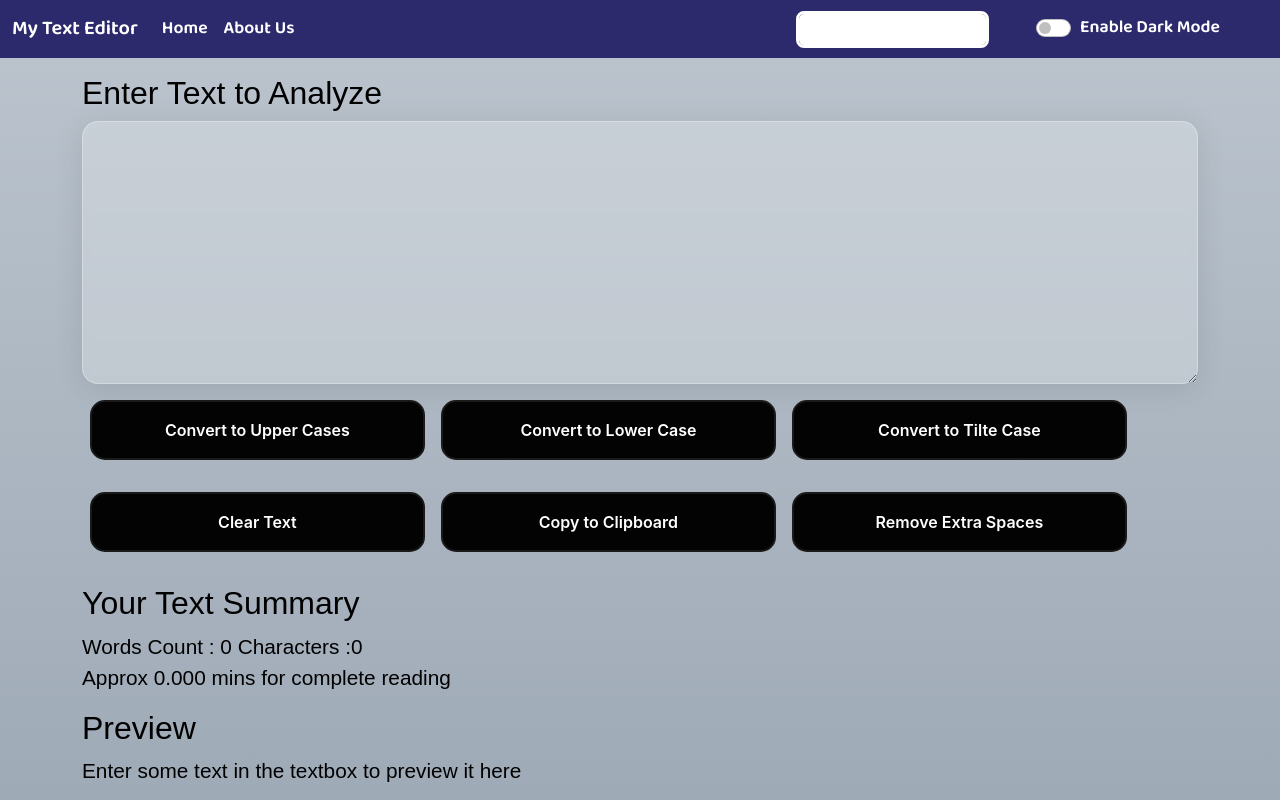
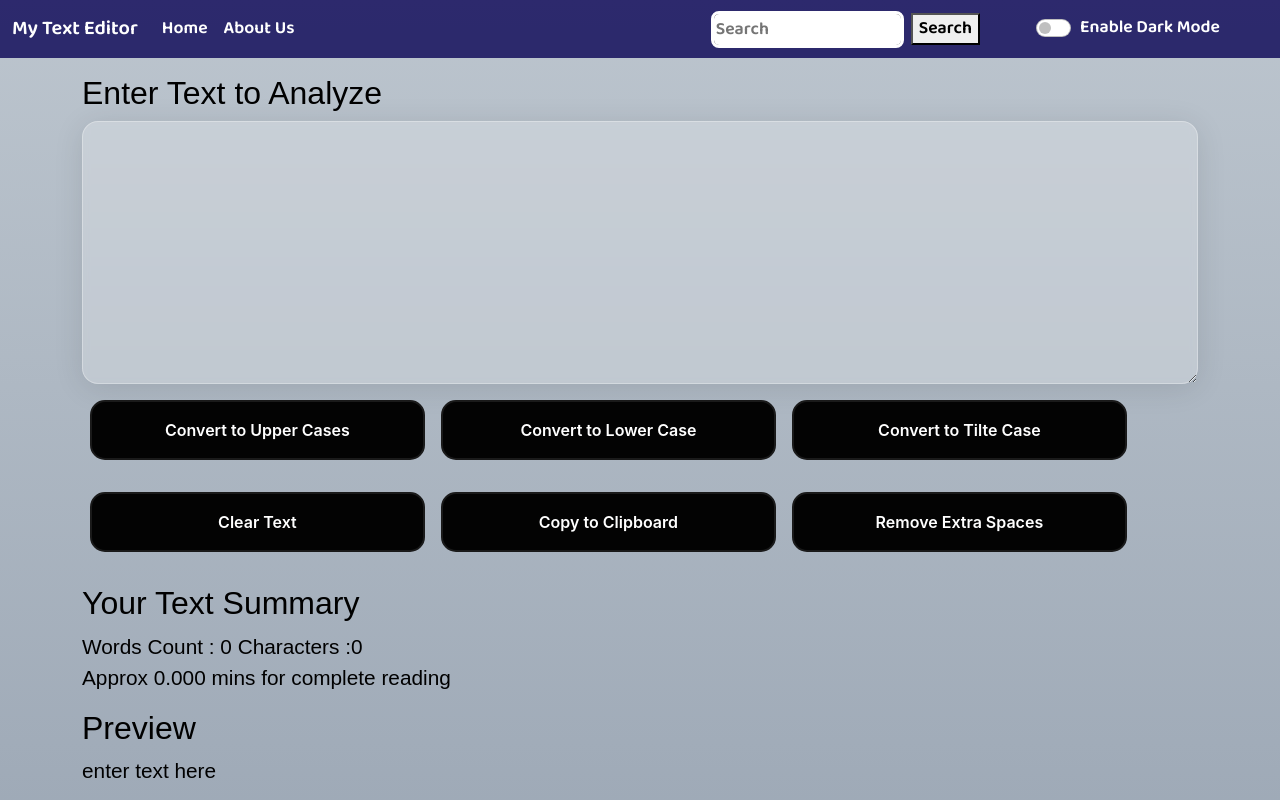
Before and after one commit to SavinderSingh77/My-Text-Editor, a React (Create React App) app: page / in a window 1280 px wide. Shown: the top 800 px of the page. Built offline with nearby package versions, Linux system fonts and the light colour scheme; a web font is replaced by a local one.

Commit message:
search is working with minor bug

```diff
--- a/src/App.js
+++ b/src/App.js
@@ -45,8 +45,10 @@ if(mode === "light"){
 
     }
   }
+  const [search, searchText] = useState("")
   const searchBar = (text)=>{
-    return console.log(text)
+    // console.log(text)
+    searchText(text)
     }
 
 
@@ -55,7 +57,7 @@ if(mode === "light"){
     <>
       <Navbar title="My Text Editor" home="Home" about="About Us"  toggleMode = {toggleMode} mode ={mode} searchBar = {searchBar}/>
       <Alert alert={alert} />
-      <TextContainer showAlert = {showAlert} heading="Enter Text to Analyze" mode = {mode} />
+      <TextContainer showAlert = {showAlert} heading="Enter Text to Analyze" mode = {mode} showSearch = {search} />
     </>
   );
 }
--- a/src/components/Navbar.js
+++ b/src/components/Navbar.js
@@ -4,14 +4,18 @@ import PropTypes from 'prop-types'
 
 
 export default function Navbar(props) {
-  const [text, setText] = useState("")
+const [text,setText] = useState("");
+const btnSearch = ()=>{
+  // console.log(text)
+  props.searchBar(text)
+}
+const handleChange = (e)=>{
 
-// const handleChnage = (e)=> {
-//  setText(e.target.value);
-// }
-// props.searchBar(searching())
+  setText(e.target.value)
+  // props.searchBar(e.target.value)
 
 
+}
 
 
 
@@ -36,9 +40,10 @@ export default function Navbar(props) {
 
 
 
-      <form className="form-inline max-2 my-2 my-lg-0"  >
-      <input id = "searchbar"  className=" mr-sm-2" type="search" aria-label="Search"  style = {{background:props.mode === 'light'?'white':'white',outline:'3px solid white',color:'black', borderRadius:'7px',height:'2.2rem'}} />
-    </form>
+      {/* <form className="form-inline max-2 my-2 my-lg-0"  > */}
+      <input id = "searchbar"  className=" mr-sm-2" type="search" aria-label="Search" placeholder='Search' style = {{background:props.mode === 'light'?'white':'white',outline:'3px solid white',color:'black', borderRadius:'7px',height:'2.2rem'}} value = {text} onChange={handleChange}/>
+      <button onClick={btnSearch}  className="mx-2 my-2 my-sm-0">Search</button>
+    {/* </form> */}
 
 
 
--- a/src/components/TextContainer.js
+++ b/src/components/TextContainer.js
@@ -6,7 +6,7 @@ export default function TextContainer(props) {
   document.body.style.transition = '1s';
   let btns = document.getElementsByClassName("btn");
   btns = Array.from(btns);
-  console.log(props.mode);
+  // console.log(props.mode);
   // console.log(btns)
   btns.forEach((el) => {
     if (props.mode === "light") {
@@ -52,7 +52,7 @@ export default function TextContainer(props) {
 
   const removeSpacesClick = () => {
     let arr = text.split(" ");
-    console.log(arr);
+    // console.log(arr);
     let arrNew = [];
     arr.forEach((element) => {
       if (element === "") {
@@ -67,7 +67,7 @@ export default function TextContainer(props) {
 
   const titleCaseClick = () => {
     let arr = text.split(" ");
-    console.log(arr);
+    // console.log(arr);
     let arrNew = [];
     arr.forEach((element) => {
       if (element === "") {
@@ -108,7 +108,40 @@ export default function TextContainer(props) {
       document.getElementsByClassName("form-control")[0].style.background =
         "rgb(197 193 193)";
     }
+  }
+let searchText = props.showSearch;
+
+const kk = ()=>{
+
+  if(text === ""){
+   return 'enter text here'
+
+  }
+  else{
+    let para = document.getElementById('paragraph')
+    if(text.includes(props.showSearch) && props.showSearch !== ""){
+      // console.log(text.replace(props.showSearch,'555'))
+
+    //  console.log(spn.append(props.showSearch))
+    var regexValue = new RegExp( `(${props.showSearch})`, 'ig');
+    let b = <p style = {{color:'red'}}>{props.showSearch}</p>
+
+    // console.log(para.innerHTML)
+    para.innerHTML = para.innerHTML.toLowerCase().replace(regexValue,` ***${b.props.children}*** `)
+    // console.log(b.props.children)
+
+  return para.innerHTML.toLowerCase()
+    }else{
+      const para = document.getElementById('paragraph');
+      return text;
+    }
+
   };
+
+}
+
+
+
 
   return (
     <>
@@ -190,10 +223,10 @@ export default function TextContainer(props) {
         <h4 style={{ color: props.mode === "light" ? "black" : "white" }}>
           Preview
         </h4>
-        <p style={{ color: props.mode === "light" ? "black" : "white" }}>
-          {text === ""
-            ? "Enter some text in the textbox to preview it here"
-            : text}
+        <p id = "paragraph" style={{ color: props.mode === "light" ? "black" : "white" }}>
+
+          {/* "Enter Text in the Textbox to preview it here !" */}
+        {kk()}
         </p>
       </div>
       <svg xmlns="http://www.w3.org/2000/svg" viewBox="0 0 1440 320">
@@ -211,8 +244,7 @@ export default function TextContainer(props) {
             transition:'1s'
           }}
         >
-          {" "}
-          Copyright &#169; 2022 SaviSingh.com{" "}
+          Copyright &#169; 2022 SaviSingh.com
         </footer>
       </div>
     </>
```
